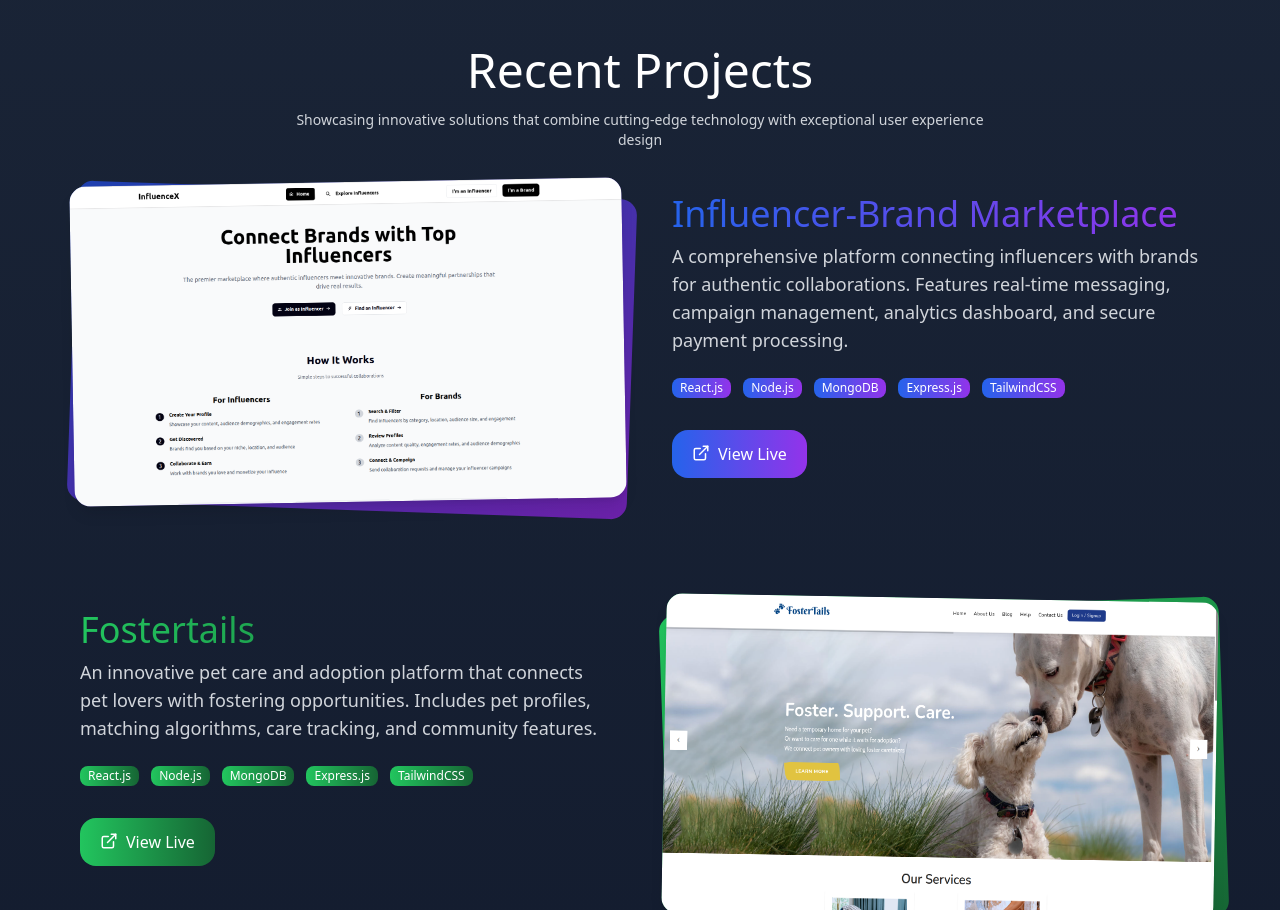
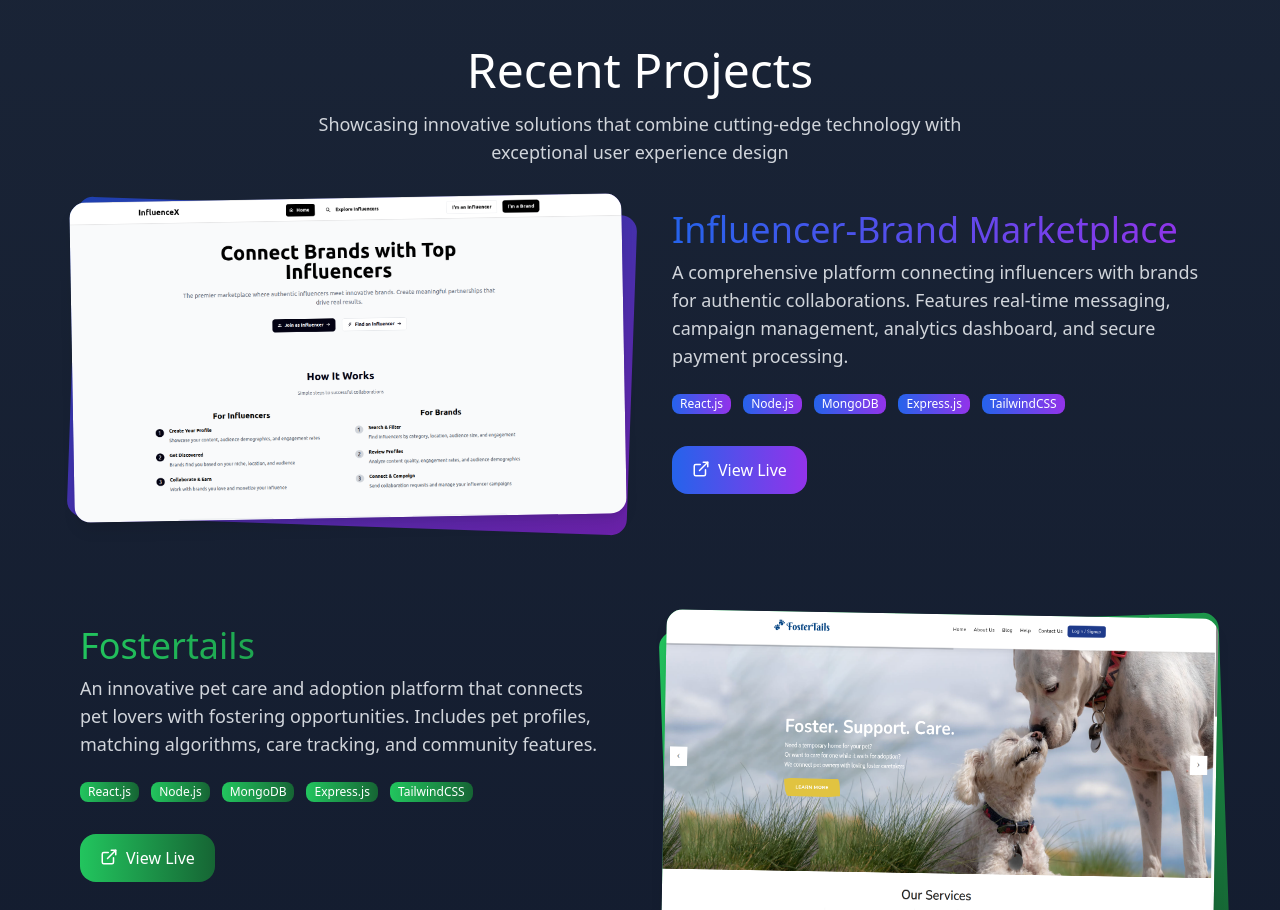
Before and after one commit to ankitlathi/Portfolio, a React (Vite) app: page / in a window 1280 px wide. Shown: the part 1772-2682 px from the top of the page. Built offline with nearby package versions, Linux system fonts and the light colour scheme.

Commit message:
add padding to projects

```diff
--- a/src/components/Home.jsx
+++ b/src/components/Home.jsx
@@ -108,10 +108,10 @@ export const Home = () => {
                 </div>
             </section>
 
-            <section className="mx-8 max-w-6xl" id="projects">
+            <section className="mx-8 max-w-6xl px-2 md:px-0" id="projects">
                 <div className="flex flex-col items-center">
                     <h1 className="text-white text-3xl md:text-5xl text-center">Recent Projects</h1>
-                    <p className="text-gray-300 mt-4 text-sm md:w-[60%] text-center">Showcasing innovative solutions that combine cutting-edge technology with exceptional user experience design</p>
+                    <p className="text-gray-300 mt-4 text-sm md:text-lg md:w-[60%] text-center">Showcasing innovative solutions that combine cutting-edge technology with exceptional user experience design</p>
                 </div>
                 <div className="mt-8  md:grid md:grid-cols-2 gap-8" >
                         <div className="relative group h-64 px-2 md:px-0 md:h-80 flex">
@@ -165,7 +165,7 @@ export const Home = () => {
                                 <h6 className="text-xs text-white bg-gradient-to-r from-green-500 to-green-800 py-[2px] px-2 rounded-lg w-fit">TailwindCSS</h6>
                             </div>
                             <div className="mt-8 flex justify-center md:justify-start">
-                                <a href="https://influencex-marketplace.vercel.app/">
+                                <a href="https://fostertails.onrender.com/">
                                 <button className="bg-gradient-to-r from-green-500 to-green-800 hover:from-green-600 hover:to-green-800 flex px-5 py-3 rounded-2xl text-white ">
                                 <ExternalLink size={18} className="mr-2 mt-[2px]"/>View Live
                                 </button></a>
```
